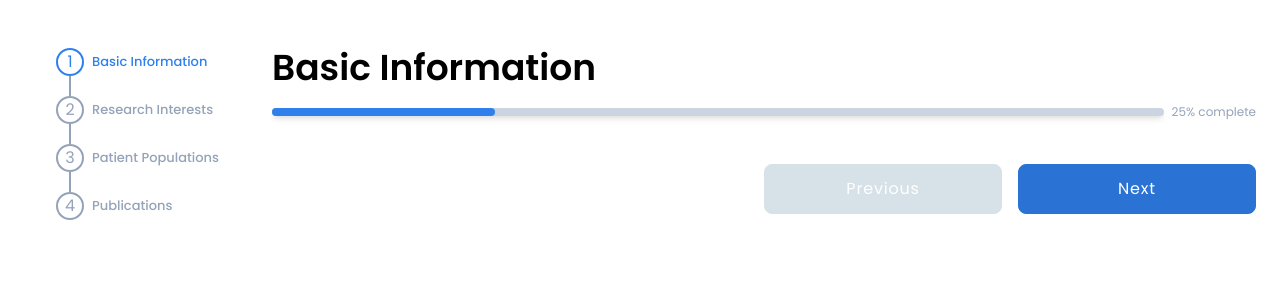
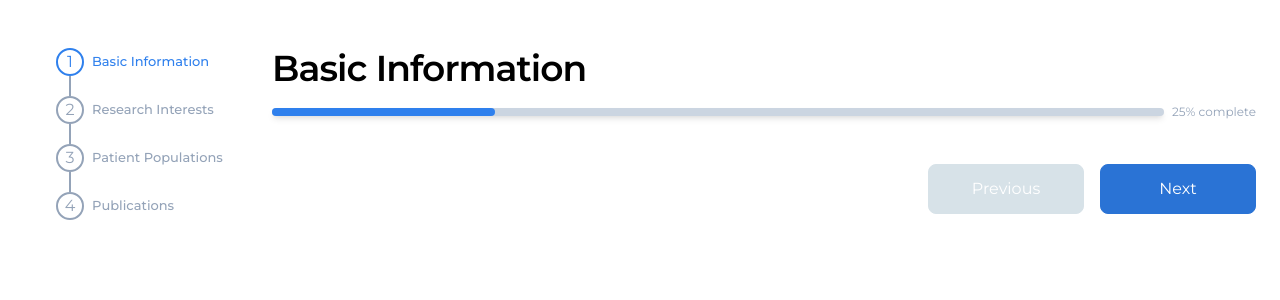
Before and after one commit to edbeh/redata_frontend, a React (Create React App) app: page /onboarding/1 in a window 1280 px wide. Shown: the top 300 px of the page. Built offline with nearby package versions, Linux system fonts and the light colour scheme.

Commit message:
update font family to Montserrat

```diff
--- a/public/index.html
+++ b/public/index.html
@@ -13,7 +13,7 @@
     <link rel="preconnect" href="https://fonts.googleapis.com" />
     <link rel="preconnect" href="https://fonts.gstatic.com" crossorigin />
     <link
-      href="https://fonts.googleapis.com/css2?family=Poppins:wght@100;200;300;400;500;600;700;800;900&display=swap"
+      href="https://fonts.googleapis.com/css2?family=Montserrat:wght@100;200;300;400;500;600;700;800;900&display=swap"
       rel="stylesheet"
     />
 
--- a/src/components/Button/Button.tsx
+++ b/src/components/Button/Button.tsx
@@ -15,7 +15,7 @@ const Button: React.FC<ButtonProps> = ({
 
   return (
     <button
-      className={`tracking-wider transition duration-300 hover:scale-[1.03] border-primary-600 text-base p-3  rounded-lg w-full box-border disabled:bg-disabled disabled:border-disabled border-[1px] disabled:text-white disabled:cursor-not-allowed flex justify-center ${
+      className={`transition duration-300 hover:scale-[1.03] border-primary-600 text-base p-3  rounded-lg w-full box-border disabled:bg-disabled disabled:border-disabled border-[1px] disabled:text-white disabled:cursor-not-allowed flex justify-center ${
         variant === "primary"
           ? "bg-primary-600 text-white"
           : "bg-white text-primary-600"
--- a/src/index.css
+++ b/src/index.css
@@ -4,6 +4,6 @@
 
 @layer base {
   html {
-    font-family: Poppins, system-ui, sans-serif;
+    font-family: Montserrat, system-ui, sans-serif;
   }
 }
--- a/src/pages/Auth/Splash/Splash.tsx
+++ b/src/pages/Auth/Splash/Splash.tsx
@@ -2,7 +2,7 @@ const Splash = () => {
   return (
     <div className="hidden lg:flex flex-1 bg-gradient-to-b from-[#05195c] to-[#0f80dd] p-[80px]">
       <div className="flex flex-col justify-center max-w-[500px] space-y-12">
-        <h1 className="text-5xl font-bold leading-tight text-white">
+        <h1 className="text-5xl font-bold leading-tight tracking-wide text-white">
           CONNECTING <br />
           THE CURIOUS
         </h1>
--- a/src/pages/Onboarding/Onboarding.tsx
+++ b/src/pages/Onboarding/Onboarding.tsx
@@ -70,7 +70,7 @@ const Onboarding = () => {
         </div>
 
         <div className="flex flex-col w-full">
-          <h1 className="mb-4 text-4xl font-semibold">
+          <h1 className="mb-4 text-4xl font-semibold tracking-tight">
             {onboardingSteps[currentStep - 1].description}
           </h1>
           <ProgressBar
@@ -79,7 +79,7 @@ const Onboarding = () => {
             showProgressInText
           />
 
-          <div className="flex self-end w-1/2 min-w-[275px] mt-11 space-x-4">
+          <div className="flex self-end w-1/3 min-w-[275px] mt-11 space-x-4">
             <Button
               variant="secondary"
               onClick={handlePrevStep}
```
